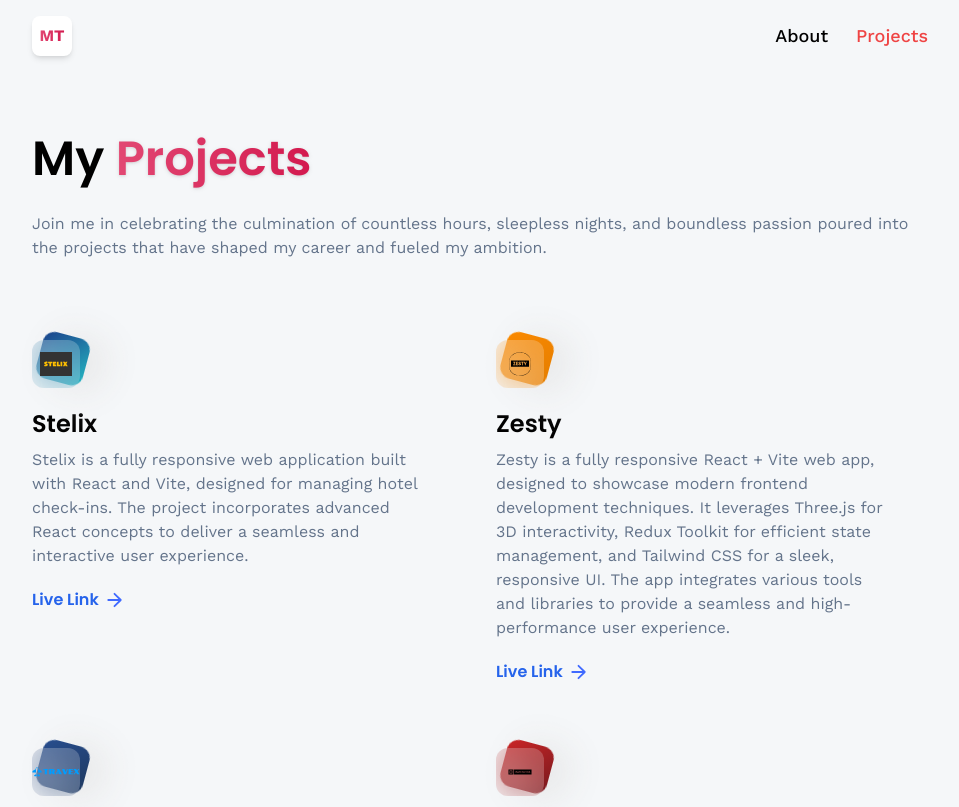
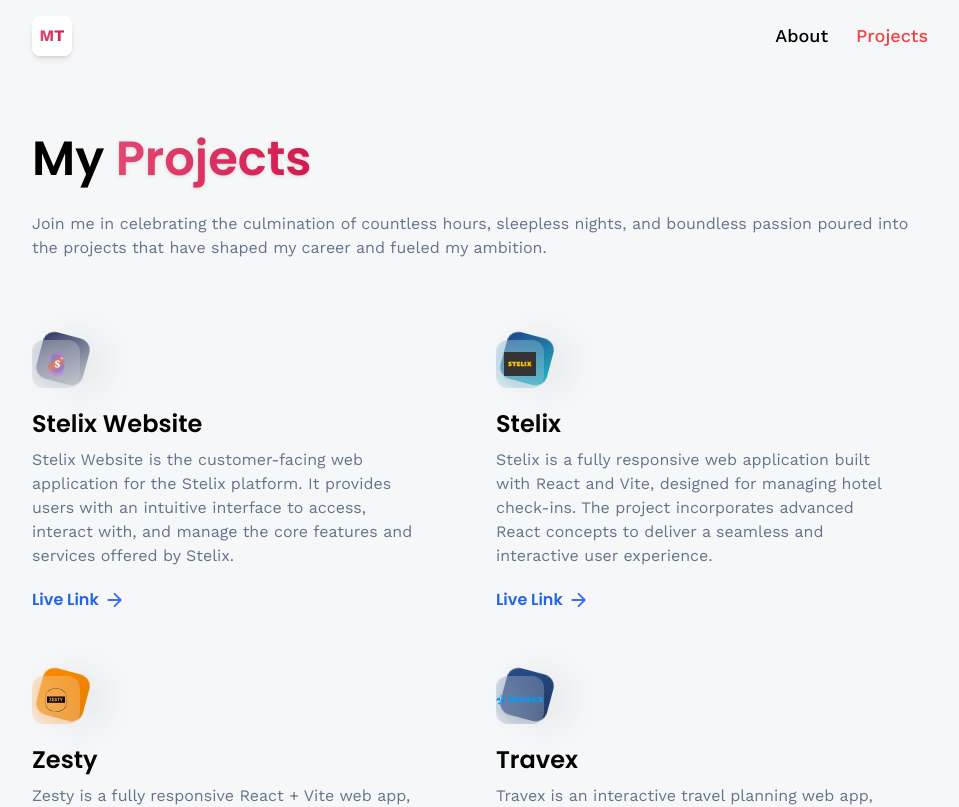
Before and after one commit to MatinT-SA/ThreeJS-portfolio, a React (Vite) app: page /#/projects in a window 1280 px wide. Shown: the top 807 px of the page, without its empty margins (160-1119 px from the left). Built offline with nearby package versions, Linux system fonts and the light colour scheme.

Commit message:
adding stelix-website project

```diff
--- a/src/assets/icons/index.js
+++ b/src/assets/icons/index.js
@@ -46,6 +46,7 @@ import rateFlicks from "./rateFlicks.svg";
 import travex from "./travex.svg";
 import zesty from "./zesty.svg";
 import stelix from "./stelix.svg";
+import stelixWebsite from "./stelixWebsite.png";
 
 export {
   css,
@@ -96,4 +97,5 @@ export {
   travex,
   zesty,
   stelix,
+  stelixWebsite,
 };
--- a/src/constants/index.js
+++ b/src/constants/index.js
@@ -42,6 +42,7 @@ import {
   travex,
   zesty,
   stelix,
+  stelixWebsite,
 } from "../assets/icons";
 
 import { sqlserver } from "../assets/icons";
@@ -202,6 +203,14 @@ export const socialLinks = [
 
 export const projects = [
   {
+    iconUrl: stelixWebsite,
+    theme: "btn-back-black",
+    name: "Stelix Website",
+    description:
+      "Stelix Website is the customer-facing web application for the Stelix platform. It provides users with an intuitive interface to access, interact with, and manage the core features and services offered by Stelix.",
+    link: "https://github.com/MatinT-SA/stelix-website",
+  },
+  {
     iconUrl: stelix,
     theme: "btn-back-stelix",
     name: "Stelix",
```
Also changed, not shown: src/assets/icons/stelixWebsite.png (added).
